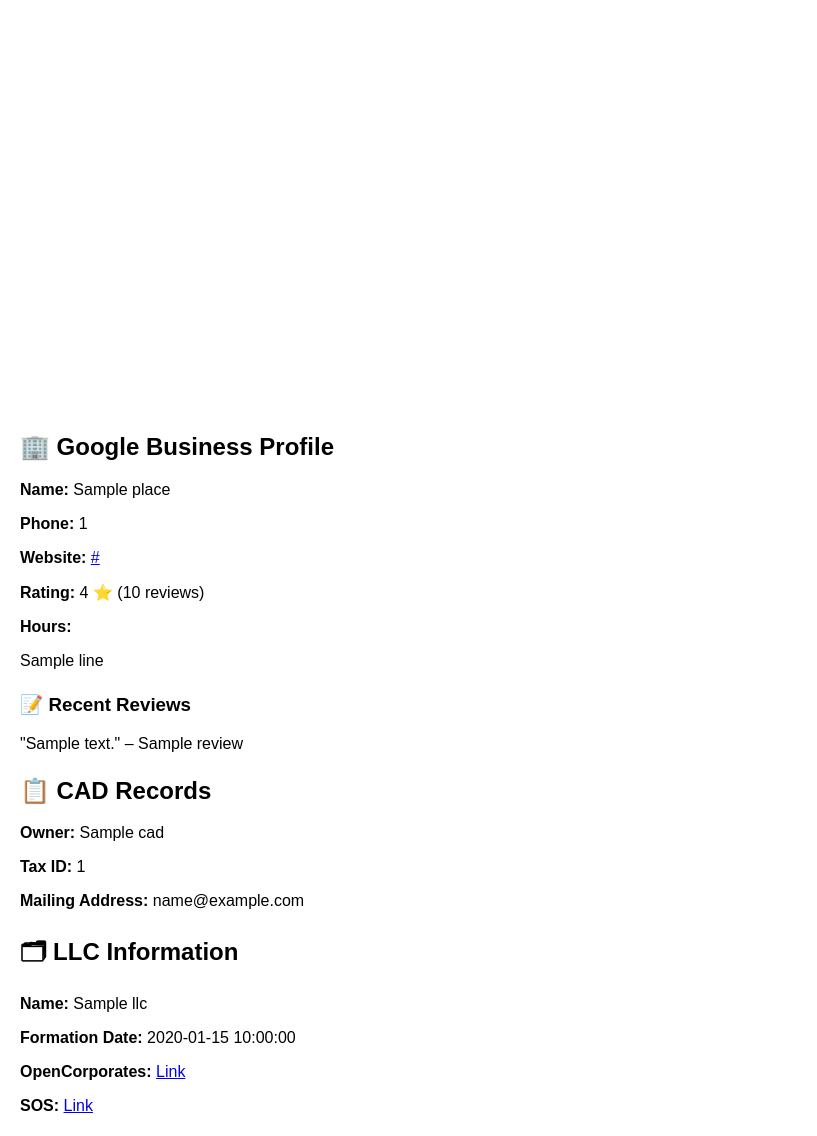
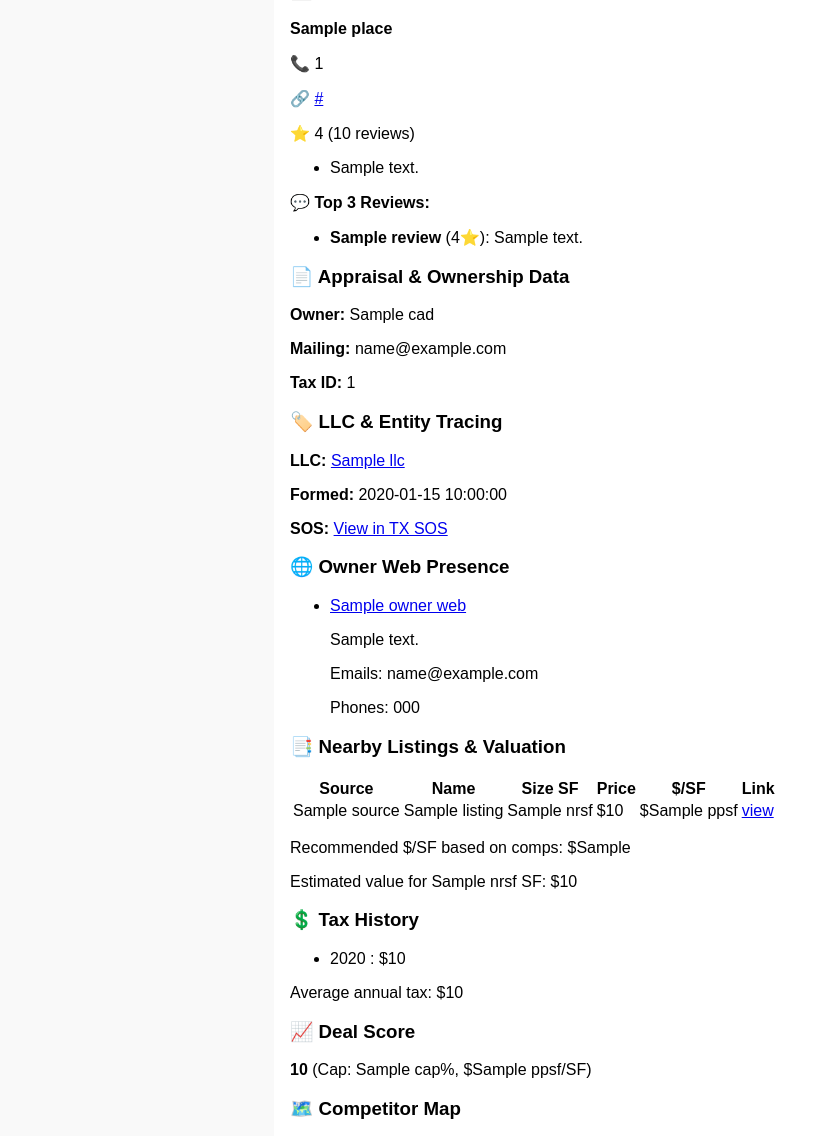
Before and after one commit to Cuddey/cuddeysevaluator, a Flask app: template templates/index.html in a window 1280 px wide. Shown: the part 680-1816 px from the top of the page, without its empty margins (0-817 px from the left). Run offline with Flask 3, Linux system fonts and the light colour scheme; the template is opened without the code that fills it: most values are stand-ins (such as "Sample title", 1, 10 or a date in 2020); some libraries are stand-ins or nearby versions.

Commit message:
Update index.html

```diff
--- a/templates/index.html
+++ b/templates/index.html
@@ -1,146 +1,209 @@
-<!DOCTYPE html>
+<!-- templates/index.html -->
+<!doctype html>
 <html lang="en">
 <head>
   <meta charset="utf-8">
-  <title>📦 Cuddeys Deal Finder</title>
-  <script src="https://maps.googleapis.com/maps/api/js?key={{ google_api_key }}&libraries=places"></script>
-  <style>
-    body { font-family: Arial, sans-serif; margin: 20px; }
-    input, button { padding: 8px; margin: 6px 0; width: 100%; max-width: 400px; }
-    #map, #streetview { width: 100%; height: 400px; margin-bottom: 20px; }
-    h2, h3 { margin-top: 24px; }
-    ul { list-style: none; padding-left: 0; }
-    li { margin-bottom: 6px; }
-    pre { background: #f4f4f4; padding: 10px; }
-    .error { color: red; }
-  </style>
+  <title>Cuddeys Deal Finder</title>
+  <link rel="stylesheet" href="{{ url_for('static', filename='style.css') }}">
 </head>
 <body>
+  <div class="container">
     <h1>📦 Cuddeys Deal Finder</h1>
-
-  <form method="post">
-    <input
-      type="text"
-      name="query"
-      placeholder="Property Address (optional)"
-      value="{{ request.form.query or '' }}"
-    >
-    <input
-      type="text"
-      name="facility"
-      placeholder="Facility Name (optional)"
-      value="{{ request.form.facility or '' }}"
-    >
-    <button type="submit">Search</button>
-  </form>
 
     {% if error %}
       <p class="error">{{ error }}</p>
     {% endif %}
 
+    <form method="post">
+      <input name="query"    placeholder="Property Address (optional)" />
+      <input name="facility" placeholder="Facility Name (optional)" />
+      <button type="submit">Search</button>
+    </form>
+
     {% if data.address %}
-    <p>📍 Location: {{ data.address }}</p>
-    <p>🏛 County: {{ data.county }}</p>
+      <h2>
+        Location: {{ data.address }}
+        <br>
+        <small>{{ data.county }} County, {{ data.state }}</small>
+      </h2>
 
-    <div id="map"></div>
-    <div id="streetview"></div>
-    <script>
-      var center = { lat: {{ data.lat }}, lng: {{ data.lng }} };
-      var map = new google.maps.Map(
-        document.getElementById('map'),
-        { center: center, zoom: 14 }
-      );
-      new google.maps.StreetViewPanorama(
-        document.getElementById('streetview'),
-        { position: center, pov: { heading: 165, pitch: 0 }, zoom: 1 }
-      );
-    </script>
+      <h3>🛣️ Street View</h3>
+      <iframe
+        width="100%" height="250" frameborder="0" style="border:0"
+        src="https://www.google.com/maps/embed/v1/streetview?key={{ google_api_key }}&location={{ data.lat }},{{ data.lng }}&heading=210&pitch=10&fov=80"
+        allowfullscreen>
+      </iframe>
 
-    <h2>🏢 Google Business Profile</h2>
-    {% if data.place %}
-      <p><strong>Name:</strong> {{ data.place.name }}</p>
-      <p><strong>Phone:</strong> {{ data.place.formatted_phone_number or 'N/A' }}</p>
-      <p><strong>Website:</strong>
+      <h3>🏢 Google Business Profile</h3>
+      {% if data.place.name %}
+        <p><strong>{{ data.place.name }}</strong></p>
+        <p>📞 {{ data.place.formatted_phone_number|default('N/A') }}</p>
+        <p>
+          🔗
           {% if data.place.website %}
-          <a href="{{ data.place.website }}" target="_blank">{{ data.place.website }}</a>
-        {% else %}
-          N/A
-        {% endif %}
-      </p>
-      <p><strong>Rating:</strong> {{ data.place.rating or 'N/A' }} ⭐ ({{ data.place.user_ratings_total or 0 }} reviews)</p>
-      {% if data.place.opening_hours %}
-        <p><strong>Hours:</strong></p>
-        <ul>
-          {% for line in data.place.opening_hours.weekday_text %}
-            <li>{{ line }}</li>
-          {% endfor %}
-        </ul>
-      {% endif %}
-      {% if data.place.reviews %}
-        <h3>📝 Recent Reviews</h3>
-        <ul>
-          {% for r in data.place.reviews %}
-            <li>"{{ r.text }}" – {{ r.author_name }}</li>
-          {% endfor %}
-        </ul>
-      {% endif %}
-    {% else %}
-      <p>No business profile found</p>
-    {% endif %}
-
-    <h2>📋 CAD Records</h2>
-    <p><strong>Owner:</strong> {{ data.cad.owner_name }}</p>
-    <p><strong>Tax ID:</strong> {{ data.cad.tax_id }}</p>
-    <p><strong>Mailing Address:</strong> {{ data.cad.mailing_address }}</p>
-
-    <h2>🗂 LLC Information</h2>
-    <p><strong>Name:</strong> {{ data.llc.llc_name or 'N/A' }}</p>
-    <p><strong>Formation Date:</strong> {{ data.llc.formation_date or 'N/A' }}</p>
-    <p>
-      <strong>OpenCorporates:</strong>
-      {% if data.llc.opencorporates_url %}
-        <a href="{{ data.llc.opencorporates_url }}" target="_blank">Link</a>
+            <a href="{{ data.place.website }}" target="_blank">
+              {{ data.place.website }}
+            </a>
           {% else %}
             N/A
           {% endif %}
         </p>
         <p>
+          ⭐ {{ data.place.rating|default('N/A') }}
+          ({{ data.place.user_ratings_total|default(0) }} reviews)
+        </p>
+        {% if data.place.opening_hours %}
+          <ul>
+            {% for h in data.place.opening_hours.weekday_text %}
+              <li>{{ h }}</li>
+            {% endfor %}
+          </ul>
+        {% endif %}
+        {% if data.place.reviews %}
+          <p><strong>💬 Top 3 Reviews:</strong></p>
+          <ul>
+            {% for r in data.place.reviews[:3] %}
+              <li>
+                <strong>{{ r.author_name }}</strong>
+                ({{ r.rating }}⭐):
+                {{ r.text }}
+              </li>
+            {% endfor %}
+          </ul>
+        {% endif %}
+      {% else %}
+        <p>No Google Business profile found.</p>
+      {% endif %}
+
+      <h3>📄 Appraisal & Ownership Data</h3>
+      {% if data.cad.owner_name %}
+        <p><strong>Owner:</strong> {{ data.cad.owner_name }}</p>
+        <p><strong>Mailing:</strong> {{ data.cad.mailing_address }}</p>
+        <p><strong>Tax ID:</strong> {{ data.cad.tax_id }}</p>
+      {% elif data.cad.link %}
+        <p>
+          <a href="{{ data.cad.link }}" target="_blank">
+            Search {{ data.county }} County Appraisal District
+          </a>
+        </p>
+      {% else %}
+        <p>No CAD data available.</p>
+      {% endif %}
+
+      <h3>🏷️ LLC & Entity Tracing</h3>
+      {% if data.llc.llc_name %}
+        <p>
+          <strong>LLC:</strong>
+          <a href="{{ data.llc.opencorporates_url }}" target="_blank">
+            {{ data.llc.llc_name }}
+          </a>
+        </p>
+        <p><strong>Formed:</strong> {{ data.llc.formation_date|default('N/A') }}</p>
+        <p>
           <strong>SOS:</strong>
-      {% if data.llc.sos_url %}
-        <a href="{{ data.llc.sos_url }}" target="_blank">Link</a>
+          <a href="{{ data.llc.sos_url }}" target="_blank">
+            View in TX SOS
+          </a>
+        </p>
       {% else %}
-        N/A
+        <p>No LLC data.</p>
       {% endif %}
+
+      <h3>🌐 Owner Web Presence</h3>
+      {% if data.owner_web %}
+        <ul>
+          {% for w in data.owner_web %}
+            <li>
+              <p>
+                <a href="{{ w.url }}" target="_blank">
+                  {{ w.title }}
+                </a>
+              </p>
+              {% if w.description %}
+                <p>{{ w.description }}</p>
+              {% endif %}
+              {% if w.emails %}
+                <p>Emails: {{ w.emails|join(', ') }}</p>
+              {% endif %}
+              {% if w.phones %}
+                <p>Phones: {{ w.phones|join(', ') }}</p>
+              {% endif %}
+            </li>
+          {% endfor %}
+        </ul>
+      {% else %}
+        <p>No owner presence found online.</p>
+      {% endif %}
+
+      <h3>📑 Nearby Listings & Valuation</h3>
+      {% if data.listings %}
+        <table>
+          <tr>
+            <th>Source</th><th>Name</th><th>Size SF</th>
+            <th>Price</th><th>$/SF</th><th>Link</th>
+          </tr>
+          {% for l in data.listings %}
+            <tr>
+              <td>{{ l.source }}</td>
+              <td>{{ l.name }}</td>
+              <td>{{ l.nrsf }}</td>
+              <td>${{ "{:,.0f}".format(l.price) }}</td>
+              <td>${{ l.ppsf }}</td>
+              <td>
+                <a href="{{ l.link }}" target="_blank">view</a>
+              </td>
+            </tr>
+          {% endfor %}
+        </table>
+        <p>Recommended $/SF based on comps: ${{ data.recommended_ppsf }}</p>
+        <p>Estimated value for {{ data.nrsf }} SF: ${{ "{:,.0f}".format(data.recommended_value) }}</p>
+      {% else %}
+        <p>No nearby listings found.</p>
+      {% endif %}
+
+      <h3>💲 Tax History</h3>
+      {% if data.tax_records %}
+        <ul>
+          {% for t in data.tax_records %}
+            <li>{{ t.year }} : ${{ "{:,.0f}".format(t.tax) }}</li>
+          {% endfor %}
+        </ul>
+        <p>Average annual tax: ${{ "{:,.0f}".format(data.avg_tax) }}</p>
+      {% else %}
+        <p>No tax history available.</p>
+      {% endif %}
+
+      <h3>📈 Deal Score</h3>
+      <p>
+        <strong>{{ data.score }}</strong>
+        (Cap: {{ data.cap }}%, ${{ data.ppsf }}/SF)
       </p>
 
-    <h2>👤 Owner Profile</h2>
-    <pre>{{ data.owner }}</pre>
+      <!-- Competitor Map -->
+      <h3>🗺️ Competitor Map</h3>
+      <div id="map" style="width:100%; height:400px"></div>
+      <script>
+        function initMap() {
+          const center = { lat: {{ data.lat }}, lng: {{ data.lng }} };
+          const map = new google.maps.Map(
+            document.getElementById('map'),
+            { center: center, zoom: 12 }
+          );
+          new google.maps.Marker({ position: center, map: map, title: "Subject" });
+          {% for c in data.market.competitors_5 %}
+            new google.maps.Marker({
+              position: { lat: {{ c.lat }}, lng: {{ c.lng }} },
+              map: map,
+              title: "{{ c.name }}"
+            });
+          {% endfor %}
+        }
+      </script>
+      <script async defer
+        src="https://maps.googleapis.com/maps/api/js?key={{ google_api_key }}&callback=initMap">
+      </script>
 
-    <h2>💰 Deal Metrics</h2>
-    <p>Cap Rate: {{ data.cap }}%</p>
-    <p>Price per SF: ${{ data.ppsf }}</p>
-    <p>Score: {{ data.score }}</p>
-
-    <h2>📊 Market Competition</h2>
-    <h3>Within 5 mile radius ({{ data.market.competitors_5|length }} found)</h3>
-    <ul>
-      {% for c in data.market.competitors_5 %}
-        <li>{{ c.name }} – {{ c.rating or 'N/A' }} ⭐, {{ c.reviews or 0 }} reviews ({{ c.vicinity }})</li>
-      {% endfor %}
-      {% if not data.market.competitors_5 %}
-        <li>No competitors found within 5 miles</li>
     {% endif %}
-    </ul>
-
-    <h3>Within 10 mile radius ({{ data.market.competitors_10|length }} found)</h3>
-    <ul>
-      {% for c in data.market.competitors_10 %}
-        <li>{{ c.name }} – {{ c.rating or 'N/A' }} ⭐, {{ c.reviews or 0 }} reviews ({{ c.vicinity }})</li>
-      {% endfor %}
-      {% if not data.market.competitors_10 %}
-        <li>No competitors found within 10 miles</li>
-      {% endif %}
-    </ul>
-  {% endif %}
+  </div>
 </body>
 </html>
```
Lines whose indentation alone changed are shown as unchanged.
